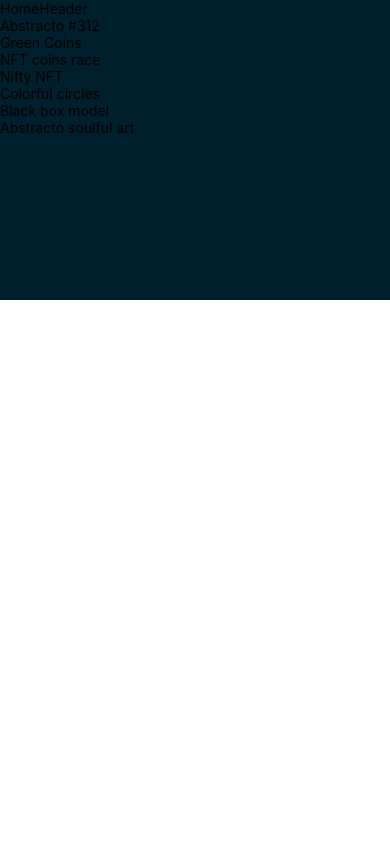
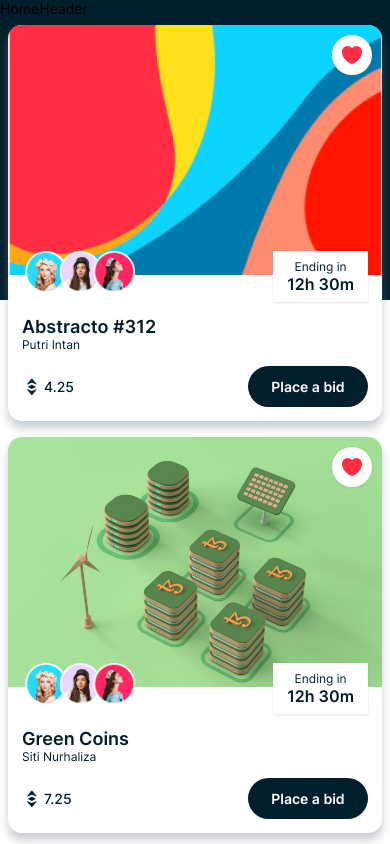
Before and after one commit to codewithshumon/react-native-ecommerce, a React Native app: screen /Home in a window 390 px wide. Shown: the top 844 px of the page. Built offline with nearby package versions, Linux system fonts and the light colour scheme.

Commit message:
Complete NFTCard component for Home page

```diff
--- a/App.js
+++ b/App.js
@@ -6,6 +6,7 @@
   StackActions,
 } from '@react-navigation/native';
 import { useFonts } from 'expo-font';
+//import * as Font from 'expo-font';
 
 import Home from './screens/Home';
 import Details from './screens/Details';
--- /dev/null
+++ b/components/Button.jsx
@@ -0,0 +1,54 @@
+import { TouchableOpacity, View, Text, Image } from 'react-native';
+
+import { COLORS, FONTS, SHADOWS, SIZES } from '../constants';
+
+export const CircleButton = ({ imgUrl, handlePress, ...props }) => {
+  return (
+    <TouchableOpacity
+      style={{
+        width: 40,
+        height: 40,
+        backgroundColor: COLORS.white,
+        position: 'absolute',
+        borderRadius: SIZES.extraLarge,
+        alignItems: 'center',
+        justifyContent: 'center',
+        ...SHADOWS.light,
+        ...props,
+      }}
+      onPress={handlePress}
+    >
+      <Image
+        source={imgUrl}
+        resizeMode="contain"
+        style={{ width: 24, height: 24 }}
+      />
+    </TouchableOpacity>
+  );
+};
+
+export const RectButton = ({ minWidth, fontSize, handlePress, ...props }) => {
+  return (
+    <TouchableOpacity
+      style={{
+        backgroundColor: COLORS.primary,
+        borderRadius: SIZES.extraLarge,
+        minWidth: minWidth,
+        padding: SIZES.small,
+        ...props,
+      }}
+      onPress={handlePress}
+    >
+      <Text
+        style={{
+          fontFamily: FONTS.semiBold,
+          fontSize: fontSize,
+          color: COLORS.white,
+          textAlign: 'center',
+        }}
+      >
+        Place a bid
+      </Text>
+    </TouchableOpacity>
+  );
+};
--- a/components/NFTCard.jsx
+++ b/components/NFTCard.jsx
@@ -1,9 +1,61 @@
-import { View, Text } from 'react-native';
+import { View, Image, Text } from 'react-native';
+import { useNavigation } from '@react-navigation/native';
 
-export default function NFTCard() {
+import { CircleButton, RectButton } from './Button';
+import { COLORS, SIZES, SHADOWS, assets } from '../constants';
+import { SubInfo, EthPrice, NFTTitle } from './SubInfo';
+export default function NFTCard({ data }) {
+  const navigation = useNavigation();
   return (
-    <View>
-      <Text>NFTCard</Text>
+    <View
+      style={{
+        backgroundColor: COLORS.white,
+        borderRadius: SIZES.font,
+        marginBottom: SIZES.extraLarge,
+        margin: SIZES.base,
+        ...SHADOWS.dark,
+      }}
+    >
+      <View style={{ width: '100%', height: 250 }}>
+        <Image
+          source={data.image}
+          resizeMode="cover"
+          style={{
+            width: '100%',
+            height: '100%',
+            borderTopLeftRadius: SIZES.font,
+            borderTopRightRadius: SIZES.font,
+          }}
+        />
+
+        <CircleButton imgUrl={assets.heart} right={10} top={10} />
+      </View>
+      <SubInfo />
+
+      <View style={{ width: '100%', padding: SIZES.font }}>
+        <NFTTitle
+          title={data.name}
+          subTitle={data.creator}
+          titleSize={SIZES.large}
+          subTitleSize={SIZES.small}
+        />
+
+        <View
+          style={{
+            marginTop: SIZES.font,
+            flexDirection: 'row',
+            alignItems: 'center',
+            justifyContent: 'space-between',
+          }}
+        >
+          <EthPrice price={data.price} />
+          <RectButton
+            minWidth={120}
+            fontSize={SIZES.font}
+            handlePress={() => navigation.navigate('Details', { data })}
+          />
+        </View>
+      </View>
     </View>
   );
 }
--- /dev/null
+++ b/components/SubInfo.jsx
@@ -0,0 +1,122 @@
+import { View, Text, Image } from 'react-native';
+import { COLORS, SIZES, assets, SHADOWS, FONTS } from '../constants';
+
+export const NFTTitle = ({ title, subTitle, titleSize, subTitleSize }) => {
+  return (
+    <View>
+      <Text
+        style={{
+          fontFamily: FONTS.semiBold,
+          fontSize: titleSize,
+          color: COLORS.primary,
+        }}
+      >
+        {title}
+      </Text>
+      <Text
+        style={{
+          fontFamily: FONTS.regular,
+          fontSize: subTitleSize,
+          color: COLORS.primary,
+        }}
+      >
+        {subTitle}
+      </Text>
+    </View>
+  );
+};
+export const EthPrice = ({ price }) => {
+  return (
+    <View style={{ flexDirection: 'row', alignItems: 'center' }}>
+      <Image
+        source={assets.eth}
+        resizeMode="contain"
+        style={{ width: 20, height: 20, marginRight: 2 }}
+      />
+      <Text
+        style={{
+          fontFamily: FONTS.medium,
+          fontSize: SIZES.font,
+          color: COLORS.primary,
+        }}
+      >
+        {price}
+      </Text>
+    </View>
+  );
+};
+export const ImageCmp = ({ imgUrl, index }) => {
+  return (
+    <Image
+      source={imgUrl}
+      resizeMode="contain"
+      style={{
+        width: 48,
+        height: 42,
+        marginLeft: index === 0 ? 0 : -SIZES.font,
+      }}
+    />
+  );
+};
+export const People = () => {
+  return (
+    <View style={{ flexDirection: 'row' }}>
+      {[assets.person02, assets.person03, assets.person04].map(
+        (imgUrl, index) => (
+          <ImageCmp imgUrl={imgUrl} index={index} key={`people-${index}`} />
+        )
+      )}
+    </View>
+  );
+};
+export const EndDate = () => {
+  return (
+    <View
+      style={{
+        paddingHorizontal: SIZES.font,
+        paddingVertical: SIZES.base,
+        backgroundColor: COLORS.white,
+        alignItems: 'center',
+        justifyContent: 'center',
+        ...SHADOWS.light,
+        elevation: 1,
+        maxWidth: '50%',
+      }}
+    >
+      <Text
+        style={{
+          fontFamily: FONTS.regular,
+          fontSize: SIZES.small,
+          color: COLORS.primary,
+        }}
+      >
+        Ending in
+      </Text>
+      <Text
+        style={{
+          fontFamily: FONTS.semiBold,
+          fontSize: SIZES.medium,
+          color: COLORS.primary,
+        }}
+      >
+        12h 30m
+      </Text>
+    </View>
+  );
+};
+export const SubInfo = () => {
+  return (
+    <View
+      style={{
+        width: '100%',
+        paddingHorizontal: SIZES.font,
+        marginTop: -SIZES.extraLarge,
+        flexDirection: 'row',
+        justifyContent: 'space-between',
+      }}
+    >
+      <People />
+      <EndDate />
+    </View>
+  );
+};
--- a/components/index.js
+++ b/components/index.js
@@ -1,5 +1,6 @@
 import HomeHeader from './HomeHeader';
 import FocusedStatusBar from './FocusedStatusBar';
 import NFTCard from './NFTCard';
+import { CircleButton, RectButton } from './Button';
 
-export { HomeHeader, FocusedStatusBar, NFTCard };
+export { HomeHeader, FocusedStatusBar, NFTCard, CircleButton, RectButton };
--- a/constants/index.js
+++ b/constants/index.js
@@ -1,5 +1,5 @@
-import assets from "./assets";
-import { COLORS, SHADOWS, SIZES, FONTS } from "./theme";
-import { NFTData } from "./dummy";
+import assets from './assets';
+import { COLORS, SHADOWS, SIZES, FONTS } from './theme';
+import { NFTData } from './dummy';
 
 export { assets, COLORS, SHADOWS, SIZES, FONTS, NFTData };
--- a/screens/Home.jsx
+++ b/screens/Home.jsx
@@ -12,7 +12,7 @@
         <View style={{ zIndex: 0 }}>
           <FlatList
             data={NFTData}
-            renderItem={({ item }) => <Text>{item.name}</Text>}
+            renderItem={({ item }) => <NFTCard data={item} />}
             keyExtractor={(item) => item.id}
             showsVerticalScrollIndicator={false}
             ListHeaderComponent={<HomeHeader />}
```
Also changed, not shown: 1 other file (tests, documents, lock files or other folders).
